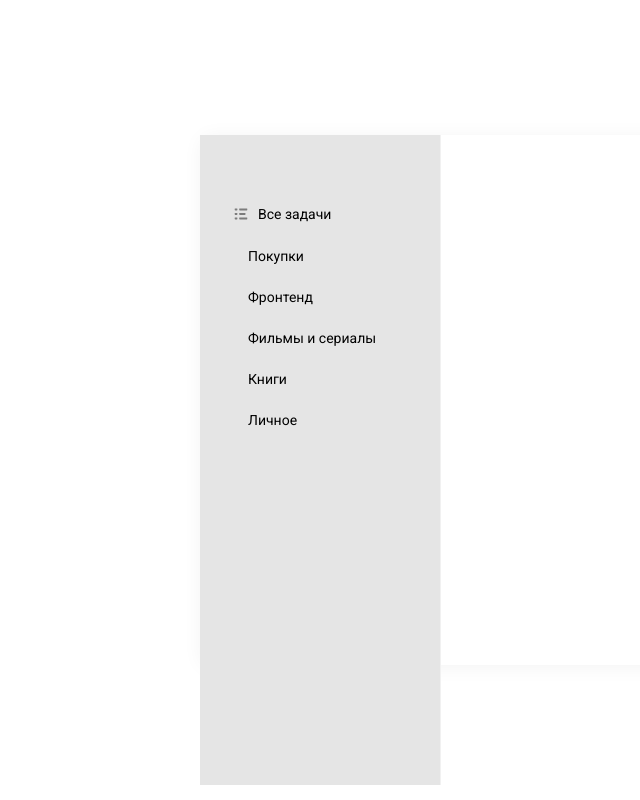
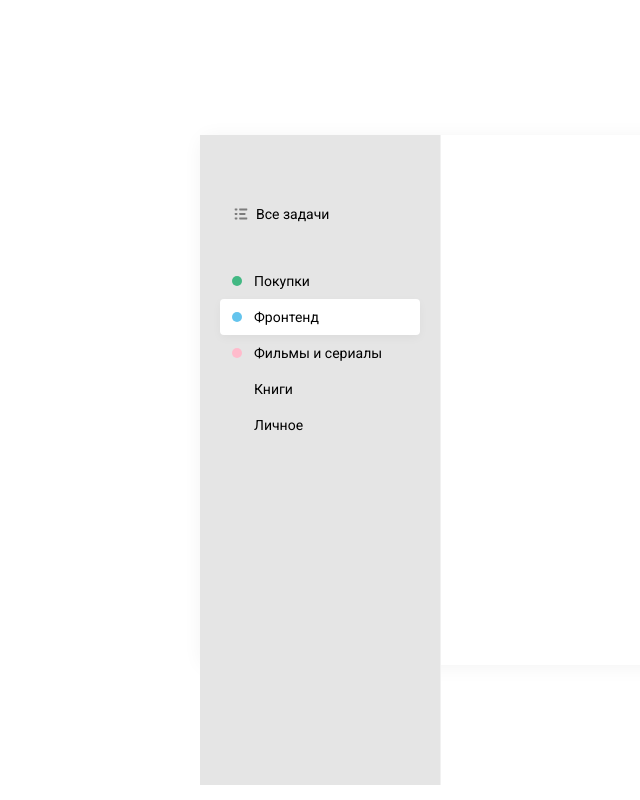
Before and after one commit to dkazarov/todo-react, a React (Create React App) app: page / in a window 1280 px wide. Shown: the whole page, without its empty margins (65-705 px from the left). Built offline with nearby package versions, Linux system fonts and the light colour scheme.

Commit message:
add some non-critical changes to component <List />

```diff
--- a/src/App.js
+++ b/src/App.js
@@ -29,15 +29,16 @@
         <List
           items={[
             {
-              color: '#42B883',
+              color: 'green',
               name: 'Покупки',
             },
             {
-              color: '#64C4ED',
+              color: 'blue',
               name: 'Фронтенд',
+              active: true,
             },
             {
-              color: '#FFBBCC',
+              color: 'pink',
               name: 'Фильмы и сериалы',
             },
             {
--- a/src/components/list/List.jsx
+++ b/src/components/list/List.jsx
@@ -6,7 +6,7 @@
   return (
     <ul className='list'>
       {items.map(item => (
-        <li>
+        <li className={item.active ? 'active' : ''}>
           <i>{item.icon ? item.icon : <i className={`badge badge--${item.color}`}></i>}</i>
           <span>{item.name}</span>
         </li>
--- a/src/components/list/List.scss
+++ b/src/components/list/List.scss
@@ -1,8 +1,8 @@
 .list {
+  margin-bottom: 30px;
   li {
     display: flex;
     align-items: center;
-     margin-bottom: 5px;
     padding: 10px 12px;
     cursor: pointer;
 
@@ -14,10 +14,24 @@
 
     i {
       display: inline-flex;
-       margin-right: 8px;
+      margin-right: 6px;
       svg path {
         fill: #7c7c7c;
       }
     }
+    .badge {
+      width: 10px;
+      height: 10px;
+      border-radius: 30px;
+      &--green {
+        background-color: #42b883;
+      }
+      &--blue {
+        background-color: #64c4ed;
+      }
+      &--pink {
+        background-color: #FFBBCC;
       }
     }
+  }
+}
```
Lines whose indentation alone changed are shown as unchanged.
